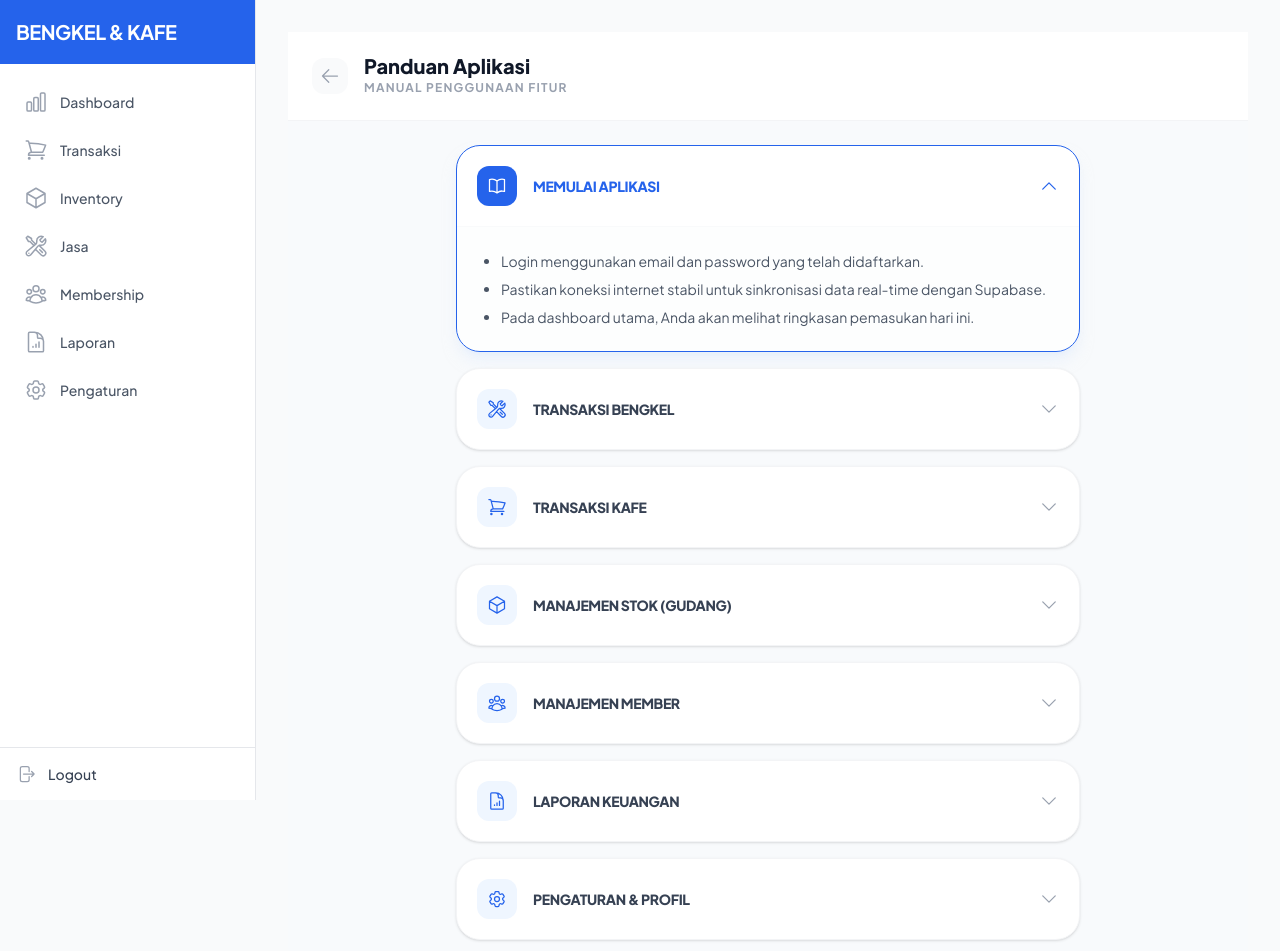
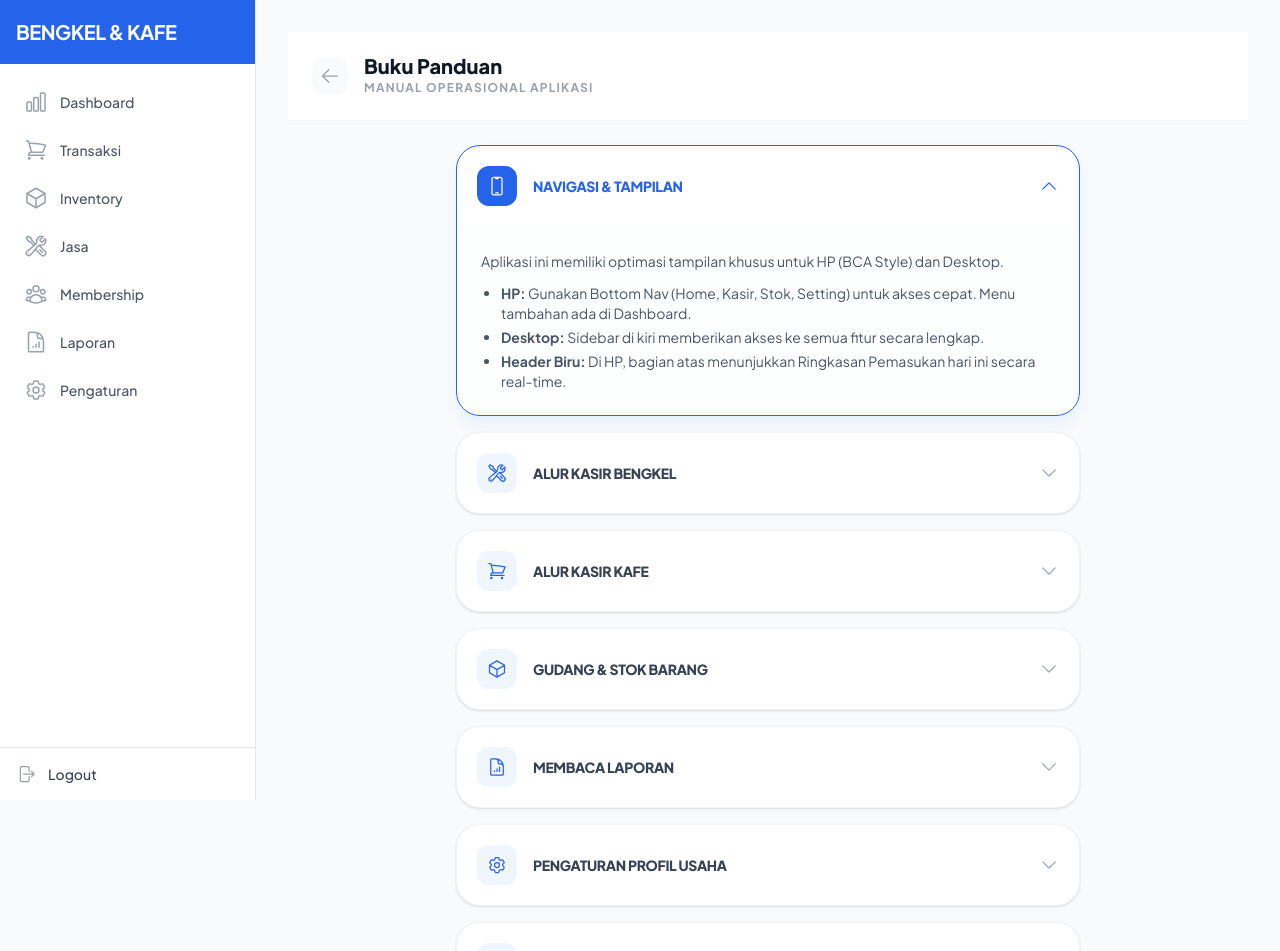
Before and after one commit to Eman21-ctr/bengkel-nugraha, a Next.js app: page /guides in a window 1280 px wide. Shown: the top 951 px of the page. Built offline with nearby package versions, Linux system fonts and the light colour scheme; no server answers.

Commit message:
fix: settings persistence and rename to Profil Usaha, update Panduan flow

```diff
--- a/src/app/(dashboard)/guides/page.tsx
+++ b/src/app/(dashboard)/guides/page.tsx
@@ -10,7 +10,9 @@ import {
     UserGroupIcon,
     DocumentChartBarIcon,
     Cog6ToothIcon,
-    ArrowLeftIcon
+    ArrowLeftIcon,
+    DevicePhoneMobileIcon,
+    ClipboardDocumentCheckIcon
 } from '@heroicons/react/24/outline'
 import Link from 'next/link'
 import clsx from 'clsx'
@@ -18,90 +20,113 @@ import clsx from 'clsx'
 const guides = [
     {
         id: 'intro',
-        title: 'Memulai Aplikasi',
-        icon: BookOpenIcon,
+        title: 'Navigasi & Tampilan',
+        icon: DevicePhoneMobileIcon,
         content: (
-            <ul className="list-disc ml-5 space-y-2 text-sm text-gray-600">
-                <li>Login menggunakan email dan password yang telah didaftarkan.</li>
-                <li>Pastikan koneksi internet stabil untuk sinkronisasi data real-time dengan Supabase.</li>
-                <li>Pada dashboard utama, Anda akan melihat ringkasan pemasukan hari ini.</li>
-            </ul>
+            <div className="space-y-3 text-sm text-gray-600">
+                <p>Aplikasi ini memiliki optimasi tampilan khusus untuk HP (BCA Style) dan Desktop.</p>
+                <ul className="list-disc ml-5 space-y-1">
+                    <li><b>HP:</b> Gunakan Bottom Nav (Home, Kasir, Stok, Setting) untuk akses cepat. Menu tambahan ada di Dashboard.</li>
+                    <li><b>Desktop:</b> Sidebar di kiri memberikan akses ke semua fitur secara lengkap.</li>
+                    <li><b>Header Biru:</b> Di HP, bagian atas menunjukkan Ringkasan Pemasukan hari ini secara real-time.</li>
+                </ul>
+            </div>
         )
     },
     {
         id: 'bengkel',
-        title: 'Transaksi Bengkel',
+        title: 'Alur Kasir Bengkel',
         icon: WrenchScrewdriverIcon,
         content: (
-            <ul className="list-disc ml-5 space-y-2 text-sm text-gray-600">
-                <li>Buka menu <b>Kasir</b> dan pilih tab <b>Bengkel</b>.</li>
-                <li>Input <b>Nomor Polisi</b> kendaraan untuk melacak riwayat servis motor tersebut.</li>
-                <li>Pilih <b>Layanan Servis</b> (misal: Ganti Oli, Servis Rutin) dan <b>Sparepart</b> yang digunakan.</li>
-                <li>Klik <b>Bayar</b>, pilih metode pembayaran, dan simpan transaksi. Anda bisa mencetak struk jika diperlukan.</li>
-            </ul>
+            <div className="space-y-3 text-sm text-gray-600">
+                <p>Kasir Bengkel terintegrasi dengan data Member dan Nopol kendaraan.</p>
+                <ol className="list-decimal ml-5 space-y-2">
+                    <li>Buka menu <b>Kasir</b>, pastikan Tab aktif adalah <b>Bengkel</b> (Warna Biru).</li>
+                    <li><b>Cari Member/Nopol:</b> Masukkan Nama atau Nomor Polisi di bagian pencarian. Ini penting untuk mencatat riwayat servis kendaraan.</li>
+                    <li><b>Pilih Layanan:</b> Klik icon <b>Servis</b> (Hijau) untuk memilih jasa servis yang dilakukan.</li>
+                    <li><b>Pilih Sparepart:</b> Klik item barang dari daftar <b>Gudang</b>. Stok akan otomatis berkurang saat transaksi selesai.</li>
+                    <li><b>Gunakan Poin:</b> Jika member punya poin, Anda bisa memasukkan jumlah poin yang ingin digunakan sebagai diskon.</li>
+                    <li><b>Proses Bayar:</b> Klik <b>Bayar</b>, input nominal uang, dan simpan. Sistem akan mencatat riwayat ke <b>Stock Movement</b>.</li>
+                </ol>
+            </div>
         )
     },
     {
         id: 'kafe',
-        title: 'Transaksi Kafe',
+        title: 'Alur Kasir Kafe',
         icon: ShoppingCartIcon,
         content: (
-            <ul className="list-disc ml-5 space-y-2 text-sm text-gray-600">
-                <li>Buka menu <b>Kasir</b> dan pilih tab <b>Kafe</b>.</li>
-                <li>Pilih item menu (Makanan/Minuman) yang dipesan pelanggan.</li>
-                <li>Anda bisa menambah jumlah (QTY) untuk setiap item.</li>
-                <li>Selesaikan transaksi dengan menekan tombol <b>Bayar</b> di bagian bawah.</li>
-            </ul>
+            <div className="space-y-3 text-sm text-gray-600">
+                <p>Kasir Kafe didesain untuk transaksi cepat produk makanan/minuman.</p>
+                <ol className="list-decimal ml-5 space-y-2">
+                    <li>Pindah ke Tab <b>Kafe</b> di menu Kasir.</li>
+                    <li>Pilih produk Kafe dari daftar yang muncul. Anda bisa menggunakan <b>Barcode Scanner</b> jika tersedia.</li>
+                    <li>Klik item untuk menambah jumlah pesanan (QTY).</li>
+                    <li>Selesaikan dengan pembayaran (Tunai atau QRIS).</li>
+                </ol>
+            </div>
         )
     },
     {
         id: 'inventory',
-        title: 'Manajemen Stok (Gudang)',
+        title: 'Gudang & Stok Barang',
         icon: CubeIcon,
         content: (
-            <ul className="list-disc ml-5 space-y-2 text-sm text-gray-600">
-                <li>Menu <b>Gudang/Stok</b> digunakan untuk mengelola data barang.</li>
-                <li>Setiap barang memiliki <b>Stok Minimal</b>. Jika stok di bawah angka ini, akan muncul notifikasi "Stok Menipis" di dashboard.</li>
-                <li>Gunakan fitur <b>Edit</b> untuk menambah stok barang yang baru masuk (restock).</li>
-                <li>Anda bisa mencari barang berdasarkan nama atau kategori.</li>
-            </ul>
-        )
-    },
-    {
-        id: 'members',
-        title: 'Manajemen Member',
-        icon: UserGroupIcon,
-        content: (
-            <ul className="list-disc ml-5 space-y-2 text-sm text-gray-600">
-                <li>Daftarkan pelanggan setia sebagai <b>Member</b>.</li>
-                <li>Member memudahkan pencarian nama saat transaksi sehingga riwayat belanja mereka terekam dengan baik.</li>
-                <li>Cukup input Nama dan Nomor Telepon pelanggan di menu Member.</li>
-            </ul>
+            <div className="space-y-3 text-sm text-gray-600">
+                <p>Pusat kontrol logistik bengkel dan kafe.</p>
+                <ul className="list-disc ml-5 space-y-1">
+                    <li><b>Tambah Barang:</b> Masukkan nama, kategori, harga beli (HPP), harga jual, dan stok awal.</li>
+                    <li><b>Stok Menipis:</b> Barang dengan stok di bawah <b>Min. Stok</b> akan otomatis muncul di Dashboard sebagai peringatan.</li>
+                    <li><b>Restock:</b> Klik icon <b>Gudang/Plus</b> pada barang untuk menambah stok saat ada barang masuk dari supplier.</li>
+                    <li><b>History:</b> Setiap penjualan dan restock terekam di riwayat pergerakan stok.</li>
+                </ul>
+            </div>
         )
     },
     {
         id: 'reports',
-        title: 'Laporan Keuangan',
+        title: 'Membaca Laporan',
         icon: DocumentChartBarIcon,
         content: (
-            <ul className="list-disc ml-5 space-y-2 text-sm text-gray-600">
-                <li>Buka menu <b>Laporan</b> untuk melihat analisis bisnis Anda.</li>
-                <li>Laporan terbagi menjadi <b>Pemasukan Total</b>, <b>Bengkel</b>, dan <b>Kafe</b>.</li>
-                <li>Anda bisa memfilter laporan berdasarkan jangka waktu (Hari Ini, Minggu Ini, Bulan Ini).</li>
-                <li>Lihat rincian penjualan per item untuk mengetahui menu atau layanan mana yang paling banyak diminati.</li>
-            </ul>
+            <div className="space-y-3 text-sm text-gray-600">
+                <p>Analisis performa bisnis Nugraha Bengkel & Kafe.</p>
+                <ul className="list-disc ml-5 space-y-1">
+                    <li><b>Sales Summary:</b> Melihat total pemasukan kotor dari Bengkel vs Kafe.</li>
+                    <li><b>Top Items:</b> Mengetahui sparepart atau menu kafe mana yang paling laku (Best Seller).</li>
+                    <li><b>Filter Waktu:</b> Anda bisa melihat laporan Hari Ini, Bulan Ini, atau rentang waktu kustom (Custom Date).</li>
+                    <li><b>Poin Member:</b> Memantau penggunaan poin dan loyalitas pelanggan.</li>
+                </ul>
+            </div>
         )
     },
     {
         id: 'settings',
-        title: 'Pengaturan & Profil',
+        title: 'Pengaturan Profil Usaha',
         icon: Cog6ToothIcon,
         content: (
-            <ul className="list-disc ml-5 space-y-2 text-sm text-gray-600">
-                <li>Buka menu <b>Setting</b> untuk mengubah nama toko, alamat, dan nomor telepon yang akan muncul di struk.</li>
-                <li>Anda juga bisa mengelola daftar <b>Layanan Servis</b> (menambah jasa baru atau mengubah harga jasa).</li>
-                <li>Tombol <b>Logout</b> tersedia di bagian atas dashboard untuk keluar dari akun.</li>
-            </ul>
+            <div className="space-y-3 text-sm text-gray-600">
+                <p>Hub pusat identitas usaha Anda.</p>
+                <ul className="list-disc ml-5 space-y-1">
+                    <li><b>Profil Usaha:</b> Ubah Nama Usaha, Alamat, dan No. Telepon yang akan tercetak di Struk (Nota).</li>
+                    <li><b>Sistem Poin:</b> Atur berapa belanja minimum untuk mendapatkan 1 poin, dan nilai tukar 1 poin rupiahnya.</li>
+                    <li><b>Daftar Layanan:</b> Kelola biaya jasa servis motor di menu <b>Services/Layanan</b> (Tambah/Edit Jasa).</li>
+                </ul>
+            </div>
+        )
+    },
+    {
+        id: 'troubleshoot',
+        title: 'Masalah & Sinkronisasi',
+        icon: ClipboardDocumentCheckIcon,
+        content: (
+            <div className="space-y-3 text-sm text-gray-600">
+                <p>Tips jika aplikasi terasa lambat atau ada kendala.</p>
+                <ul className="list-disc ml-5 space-y-1">
+                    <li>Aplikasi ini menggunakan teknologi <b>Real-time Sync</b>. Pastikan internet aktif saat menekan tombol Simpan.</li>
+                    <li>Jika data tidak muncul setelah diedit, coba <b>Refresh</b> halaman atau Logout dan Login kembali.</li>
+                    <li><b>Keamanan:</b> Gunakan password yang kuat dan lakukan Logout jika perangkat digunakan bersama.</li>
+                </ul>
+            </div>
         )
     }
 ]
@@ -120,8 +145,8 @@ export default function GuidePage() {
                     <ArrowLeftIcon className="w-5 h-5" />
                 </Link>
                 <div>
-                    <h1 className="text-xl font-black text-gray-900 leading-none">Panduan Aplikasi</h1>
-                    <p className="text-xs text-gray-400 font-bold uppercase tracking-widest mt-1">Manual Penggunaan Fitur</p>
+                    <h1 className="text-xl font-black text-gray-900 leading-none">Buku Panduan</h1>
+                    <p className="text-xs text-gray-400 font-bold uppercase tracking-widest mt-1">Manual Operasional Aplikasi</p>
                 </div>
             </div>
 
@@ -160,7 +185,7 @@ export default function GuidePage() {
 
                             <div className={clsx(
                                 "transition-all duration-300 ease-in-out",
-                                isOpen ? "max-h-[500px] opacity-100 border-t border-gray-50 bg-slate-50/30" : "max-h-0 opacity-0 pointer-events-none"
+                                isOpen ? "max-h-[800px] opacity-100 border-t border-gray-50 bg-slate-50/30" : "max-h-0 opacity-0 pointer-events-none"
                             )}>
                                 <div className="p-6">
                                     {guide.content}
@@ -171,10 +196,9 @@ export default function GuidePage() {
                 })}
             </div>
 
-            {/* Footer Info */}
             <div className="px-6 text-center text-gray-400 mt-8 mb-4">
                 <p className="text-[10px] font-black uppercase tracking-widest">Nugraha Bengkel & Kafe v1.0</p>
-                <p className="text-[9px] font-medium mt-1">Sistem Manajemen Bisnis Terintegrasi</p>
+                <p className="text-[9px] font-medium mt-1">Didesain khusus untuk operasional harian terpadu</p>
             </div>
         </div>
     )
--- a/src/app/(dashboard)/settings/page.tsx
+++ b/src/app/(dashboard)/settings/page.tsx
@@ -1,6 +1,6 @@
 'use client'
 
-import { useState, useEffect, useTransition } from 'react'
+import { useState, useEffect, useTransition, useCallback } from 'react'
 import { Cog6ToothIcon, BuildingStorefrontIcon, GiftIcon, UserCircleIcon, ArrowRightOnRectangleIcon } from '@heroicons/react/24/outline'
 import { getStoreProfile, updateStoreProfile, getPointConfig, updatePointConfig, getCurrentUser, logout } from './actions'
 import { useActionState } from 'react'
@@ -18,7 +18,7 @@ export default function SettingsPage() {
     const [isPending, startTransition] = useTransition()
     const router = useRouter()
 
-    useEffect(() => {
+    const fetchData = useCallback(() => {
         startTransition(async () => {
             const [profile, points, userData] = await Promise.all([
                 getStoreProfile(),
@@ -31,8 +31,12 @@ export default function SettingsPage() {
         })
     }, [])
 
+    useEffect(() => {
+        fetchData()
+    }, [fetchData])
+
     const tabs: { id: Tab; label: string; icon: React.ComponentType<{ className?: string }> }[] = [
-        { id: 'profile', label: 'Profil Toko', icon: BuildingStorefrontIcon },
+        { id: 'profile', label: 'Profil Usaha', icon: BuildingStorefrontIcon },
         { id: 'points', label: 'Konfigurasi Poin', icon: GiftIcon },
         { id: 'account', label: 'Akun', icon: UserCircleIcon }
     ]
@@ -52,7 +56,7 @@ export default function SettingsPage() {
                     <Cog6ToothIcon className="w-8 h-8 text-primary" />
                     <div>
                         <h1 className="text-2xl font-bold text-gray-900">Pengaturan</h1>
-                        <p className="text-sm text-gray-500">Konfigurasi aplikasi dan toko</p>
+                        <p className="text-sm text-gray-500">Konfigurasi aplikasi dan profil usaha</p>
                     </div>
                 </div>
             </div>
@@ -79,10 +83,10 @@ export default function SettingsPage() {
             {/* Content */}
             <div className="bg-white rounded-xl shadow-sm border border-gray-200 p-6">
                 {activeTab === 'profile' && (
-                    <StoreProfileForm initialData={storeProfile} onUpdate={setStoreProfile} />
+                    <StoreProfileForm initialData={storeProfile} onUpdate={fetchData} />
                 )}
                 {activeTab === 'points' && (
-                    <PointConfigForm initialData={pointConfig} onUpdate={setPointConfig} />
+                    <PointConfigForm initialData={pointConfig} onUpdate={fetchData} />
                 )}
                 {activeTab === 'account' && (
                     <AccountSection user={user} onLogout={handleLogout} />
@@ -93,24 +97,24 @@ export default function SettingsPage() {
 }
 
 // Store Profile Form
-function StoreProfileForm({ initialData, onUpdate }: { initialData: any; onUpdate: (data: any) => void }) {
+function StoreProfileForm({ initialData, onUpdate }: { initialData: any; onUpdate: () => void }) {
     const [state, formAction] = useActionState(updateStoreProfile, null)
 
     useEffect(() => {
         if (state?.success) {
-            // Optionally reload data
+            onUpdate()
         }
-    }, [state])
+    }, [state, onUpdate])
 
     return (
         <div>
-            <h3 className="text-lg font-bold text-gray-900 mb-4">Profil Toko</h3>
+            <h3 className="text-lg font-bold text-gray-900 mb-4">Profil Usaha</h3>
             <form action={formAction} className="space-y-4 max-w-lg">
                 {state?.error && <p className="text-red-600 text-sm bg-red-50 p-2 rounded">{state.error}</p>}
                 {state?.success && <p className="text-green-600 text-sm bg-green-50 p-2 rounded">✅ Tersimpan!</p>}
 
                 <div>
-                    <label className="block text-sm font-medium text-gray-700">Nama Toko</label>
+                    <label className="block text-sm font-medium text-gray-700">Nama Usaha</label>
                     <input type="text" name="name" defaultValue={initialData.name} required className="input-std" />
                 </div>
 
@@ -136,8 +140,14 @@ function StoreProfileForm({ initialData, onUpdate }: { initialData: any; onUpdat
 }
 
 // Point Config Form
-function PointConfigForm({ initialData, onUpdate }: { initialData: any; onUpdate: (data: any) => void }) {
+function PointConfigForm({ initialData, onUpdate }: { initialData: any; onUpdate: () => void }) {
     const [state, formAction] = useActionState(updatePointConfig, null)
+
+    useEffect(() => {
+        if (state?.success) {
+            onUpdate()
+        }
+    }, [state, onUpdate])
 
     return (
         <div>
```
